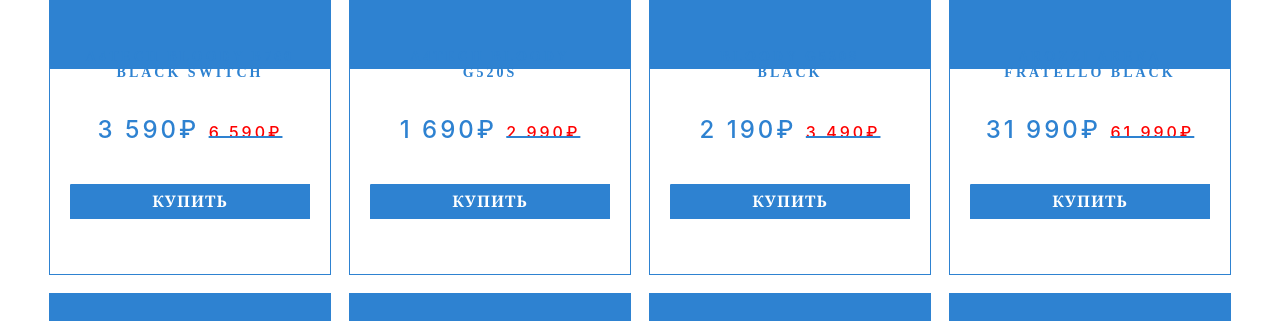
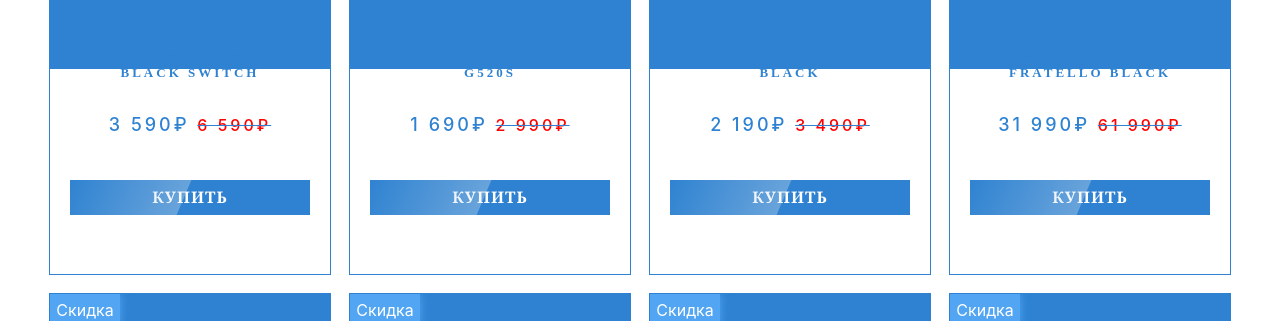
Before and after one commit to Legenda1224/person, a PHP site: page / in a window 1280 px wide. Shown: the part 1806-2127 px from the top of the page. Run offline with PHP 8.4, Linux system fonts and the light colour scheme.

Commit message:
Update stylee.css

```diff
--- a/css/stylee.css
+++ b/css/stylee.css
@@ -703,12 +707,45 @@ label{
     margin: 10px;
     width: 280px;
     height: 410px;
-    transition: 0.4s ease-out;
+    transition: 0.3s;
     box-shadow: 0px 0px 0px 1px #2e82d1;
 }
 
 .card:hover{
-    box-shadow: 0px 0px 0px 3px #2e82d1;
+    box-shadow: 0px 0px 10px 2px #2e82d1;
+}
+
+.novinka::before{
+    font-size: 14px;
+    content: "Новинка";
+    position: absolute;
+    background-color: #52a5f3;
+    top: 0;
+    left: 0;
+    display: flex;
+    justify-content: center;
+    align-items: center;
+    color: white;
+    width: 70px;
+    height: 32px;
+    text-align: center;
+    box-shadow:  0px 0px 10px 0px #52a5f3;
+}
+
+.skidka::before{
+    content: "Скидка";
+    position: absolute;
+    background-color: #52a5f3;
+    top: 0;
+    left: 0;
+    display: flex;
+    justify-content: center;
+    align-items: center;
+    color: white;
+    width: 70px;
+    height: 32px;
+    text-align: center;
+    box-shadow:  0px 0px 10px 0px #52a5f3;
 }
 
 .card::before{
@@ -772,7 +792,7 @@ label{
 
 .card .contentbx h3{
     margin-top: 10px;
-    font-size: 14px;
+    font-size: 13px;
     color: black;
     text-transform: uppercase;
     letter-spacing: 3px;
@@ -789,7 +809,9 @@ h3 a:hover{
 }
 
 .card .contentbx .price{
-    font-size: 24px;
+    position: relative;
+    top: 5px;
+    font-size: 18px;
     color: #2e82d1;
     font-weight: 500;
     letter-spacing: 3px;
@@ -807,7 +829,7 @@ h3 a:hover{
     display: flex;
     justify-content: center;
     align-items: center;
-    top: 20px;
+    top: 35px;
     color: white;
     text-decoration: none;
     background: #2e82d1;
@@ -825,19 +847,19 @@ h3 a:hover{
 .card .contentbx .buy::before{
     content: "";
     position: absolute;
-    top: 0;
-    left: -55px;
-    width: 80px;
-    height:15px;
-    transform: rotate(130deg);
-    background: rgb(241, 241, 241);
-    opacity: 0.5;
+    top: 0px;
+    left: -10px;
+    width: 124px;
+    height:100%;
+    transform: skew(-23deg);
+    background:linear-gradient(to right, #2e82d1,rgb(241, 241, 241)) ;
+    opacity: 0.3;
     transition: 0.3s ease-in-out;
 }
 
-.card .contentbx .buy:hover::before{
+/* .card .contentbx .buy:hover::before{
     left: 100%;
-}
+} */
 
 .card .contentbx .buy:hover{
     color: rgb(255, 255, 255);
```
Also changed, not shown: other parts of css/stylee.css (+53 -22 lines).
